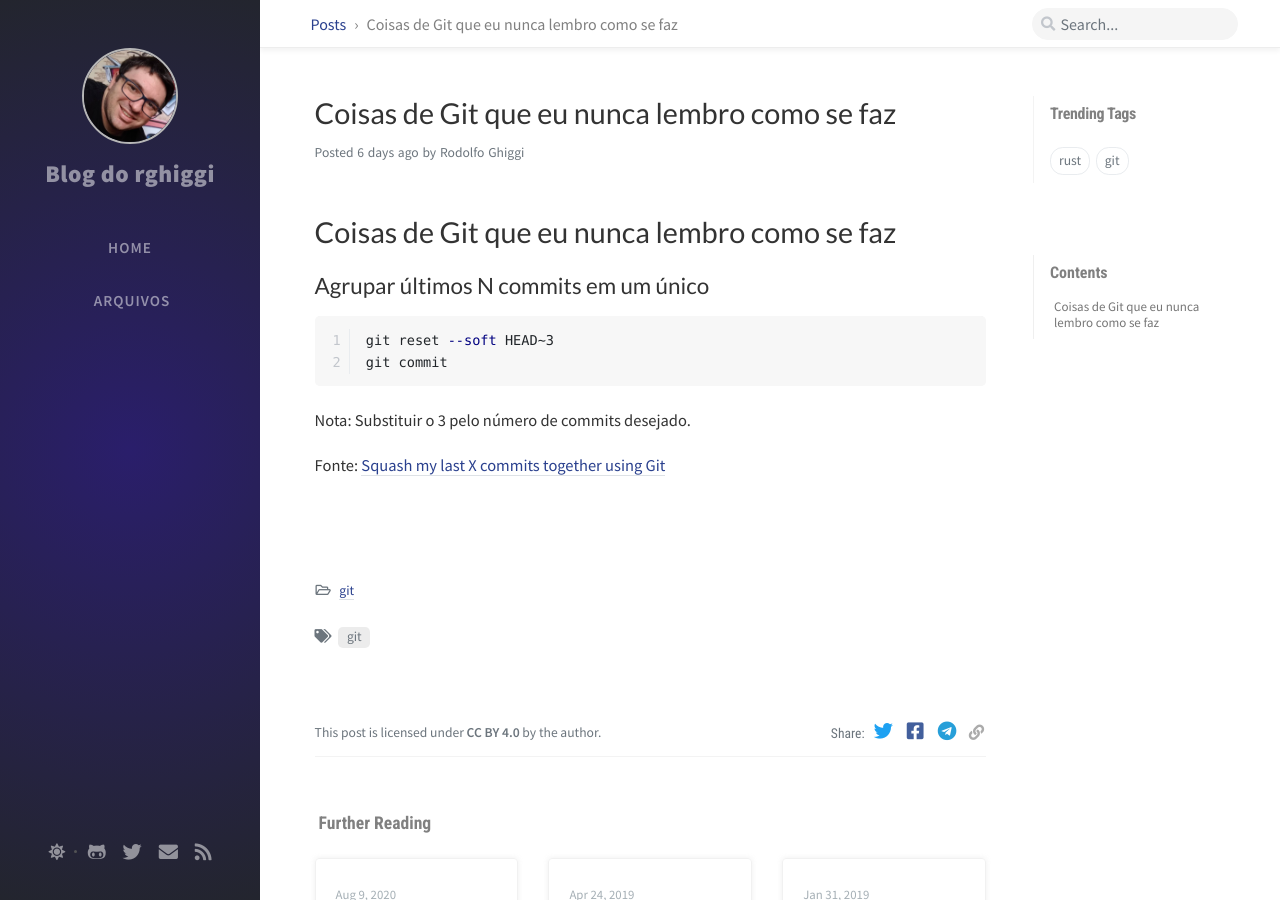
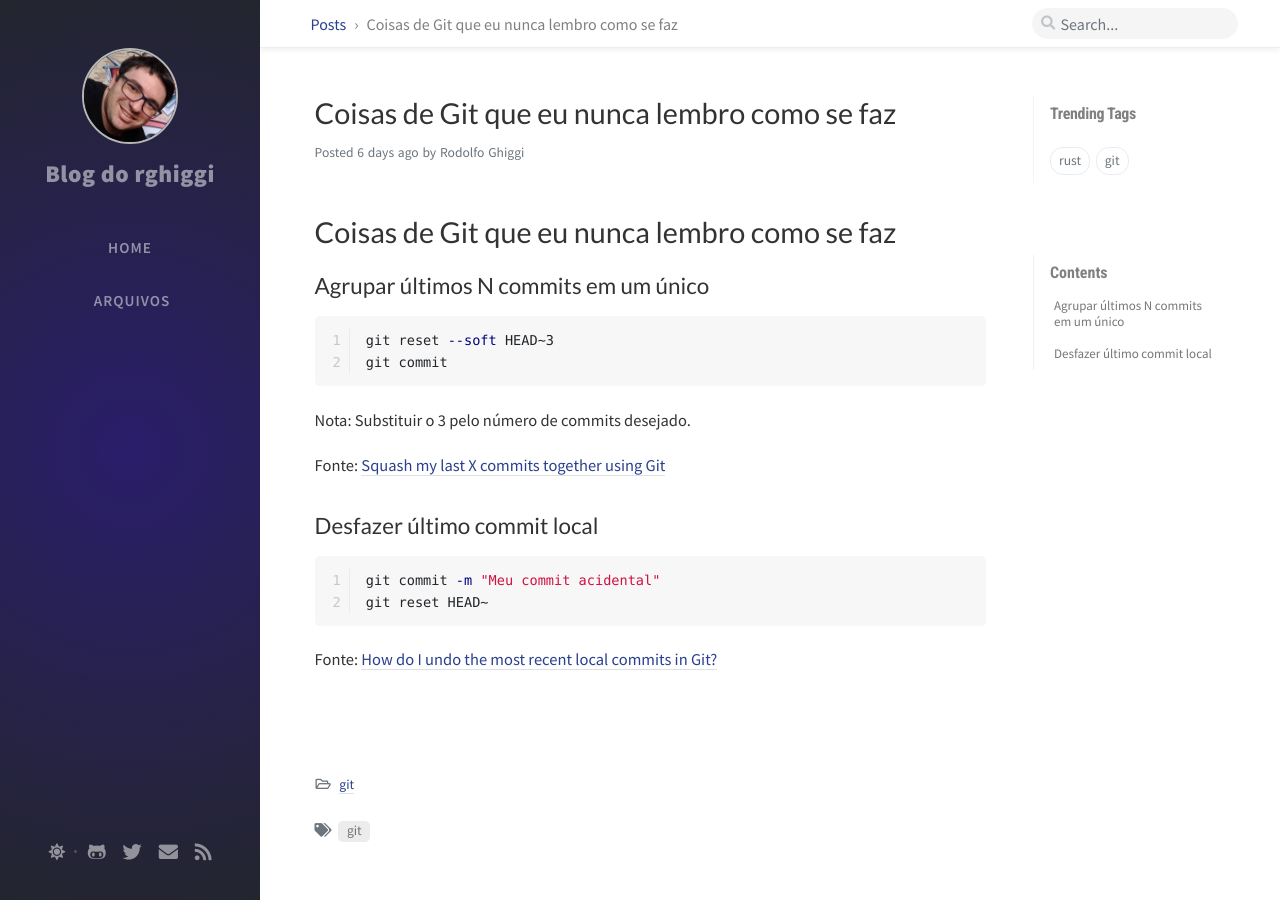
Before and after one commit to rodolfoghi/rodolfoghi.github.io, a Jekyll site: the page built from _posts/2021-01-21-git-dicas.md, in a window 1280 px wide and 900 px high. Built offline with Jekyll 4.4.1, drawn with Linux system fonts in a browser that asks for light colours; nearby versions of some CDN libraries; comment, search, counter and statistics services are not loaded.

Commit message:
Update 2021-01-21-git-dicas.md

````diff
--- a/_posts/2021-01-21-git-dicas.md
+++ b/_posts/2021-01-21-git-dicas.md
@@ -16,3 +16,11 @@ git commit
 Nota: Substituir o 3 pelo número de commits desejado.
 
 Fonte: [Squash my last X commits together using Git](https://stackoverflow.com/questions/5189560/squash-my-last-x-commits-together-using-git)
+
+## Desfazer último commit local
+```bash
+git commit -m "Meu commit acidental"
+git reset HEAD~
+```
+
+Fonte: [How do I undo the most recent local commits in Git?](https://stackoverflow.com/questions/927358/how-do-i-undo-the-most-recent-local-commits-in-git)
````
